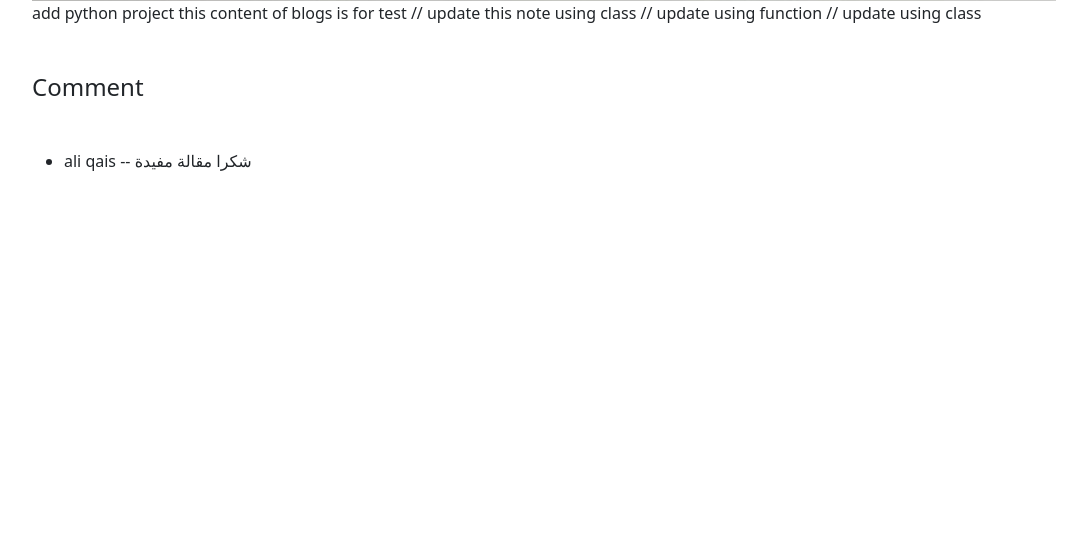
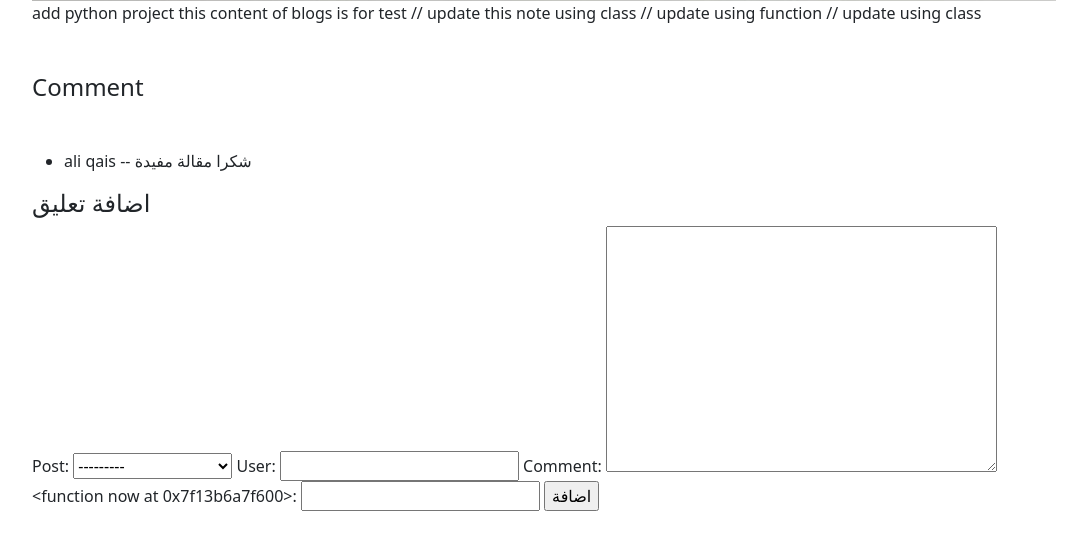
Before and after one commit to AliAbdJaleel/DjBlog, a Django app: page /posts/1 in a window 1280 px wide. Shown: the part 1087-1646 px from the top of the page, without its empty margins (50-1137 px from the left). Before the commit the page ends 1258 px from the top, so only its background shows below. Run offline with Django 4.2, Linux system fonts and the light colour scheme; data comes from the database, SQL or seed files in the repository; both versions use the stored data as it was after the commit; parts of the project's set-up code (start-up, migrations or seed data) failed here and were passed over.

Commit message:
امكانية اضافة التعليق الى قاعدة البيانات

```diff
--- a/posts/forms.py
+++ b/posts/forms.py
@@ -1,5 +1,5 @@
 from django import forms
-from .models import Posts
+from .models import Posts , Comment
 
 class PostForm(forms.ModelForm):
     class Meta:
@@ -7,3 +7,11 @@
         #fields = '__all__' # هنا اذا اردنا ان نظهر جميع الحقول
         #fields = ['title','content','draft','publish_date','image','category'] # هنا اذا اردنا ان نظهر حقول معينة
         exclude = ('auther',) # هنا اذا اردنا ان نستثني اظهار حقول معينة للمستخدم
+
+
+
+
+class CommentForm(forms.ModelForm):
+    class Meta:
+        model = Comment
+        fields = '__all__'
--- a/posts/templates/posts/posts_detail.html
+++ b/posts/templates/posts/posts_detail.html
@@ -7,7 +7,7 @@
     <link href="https://cdn.jsdelivr.net/npm/bootstrap@5.3.2/dist/css/bootstrap.min.css" rel="stylesheet" integrity="sha384-T3c6CoIi6uLrA9TneNEoa7RxnatzjcDSCmG1MXxSR1GAsXEV/Dwwykc2MPK8M2HN" crossorigin="anonymous">
   </head>
   <body>
-<div class="container mt-5">
+<div class="container my-5">
     <div>
         <h3> {{post}}</h3>
         <p> {{post.auther}} </p>
@@ -31,6 +31,12 @@
             {% endfor %}
         </ul>
 
+       <h4> اضافة تعليق </h4>
+       <form method="post">
+        {% csrf_token %}
+        {{form}}
+        <input type="submit" value="اضافة">
+       </form>
 
     </div>
 </div>
--- a/posts/views.py
+++ b/posts/views.py
@@ -1,6 +1,6 @@
 from django.shortcuts import render , redirect
 from .models import Posts , Comment
-from .forms import PostForm
+from .forms import PostForm , CommentForm
 # Create your views here.
 
 
@@ -50,8 +50,17 @@
 def post_detail(request,pk):
     data = Posts.objects.get(id=pk )
     comments = Comment.objects.filter(post=data)
+    if request.method == 'POST':
+        form = CommentForm(request.POST)
+        if form.is_valid():
+            form.save()
+
+    else:
+        form = CommentForm()
+
     context = {
         'post': data ,
-        'comments': comments
+        'comments': comments ,
+        'form' : form
     }
     return render(request,'posts/posts_detail.html',context)
```
Also changed, not shown: db.sqlite3.
